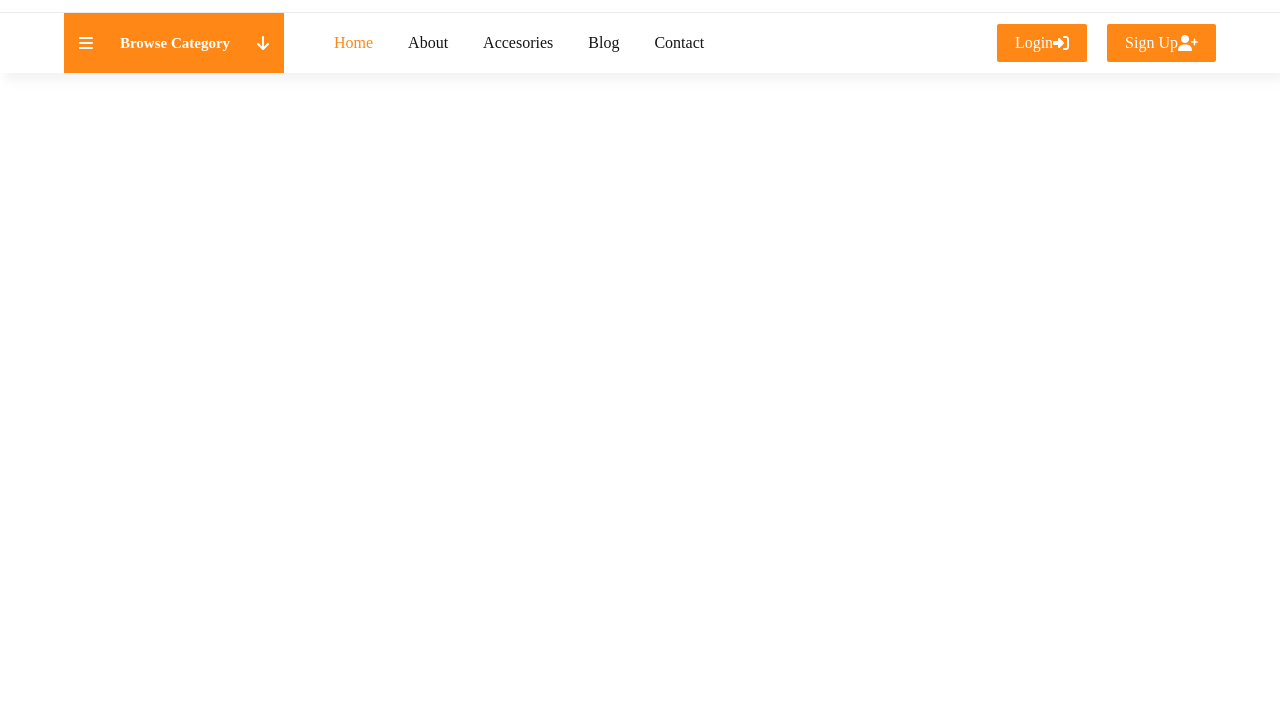
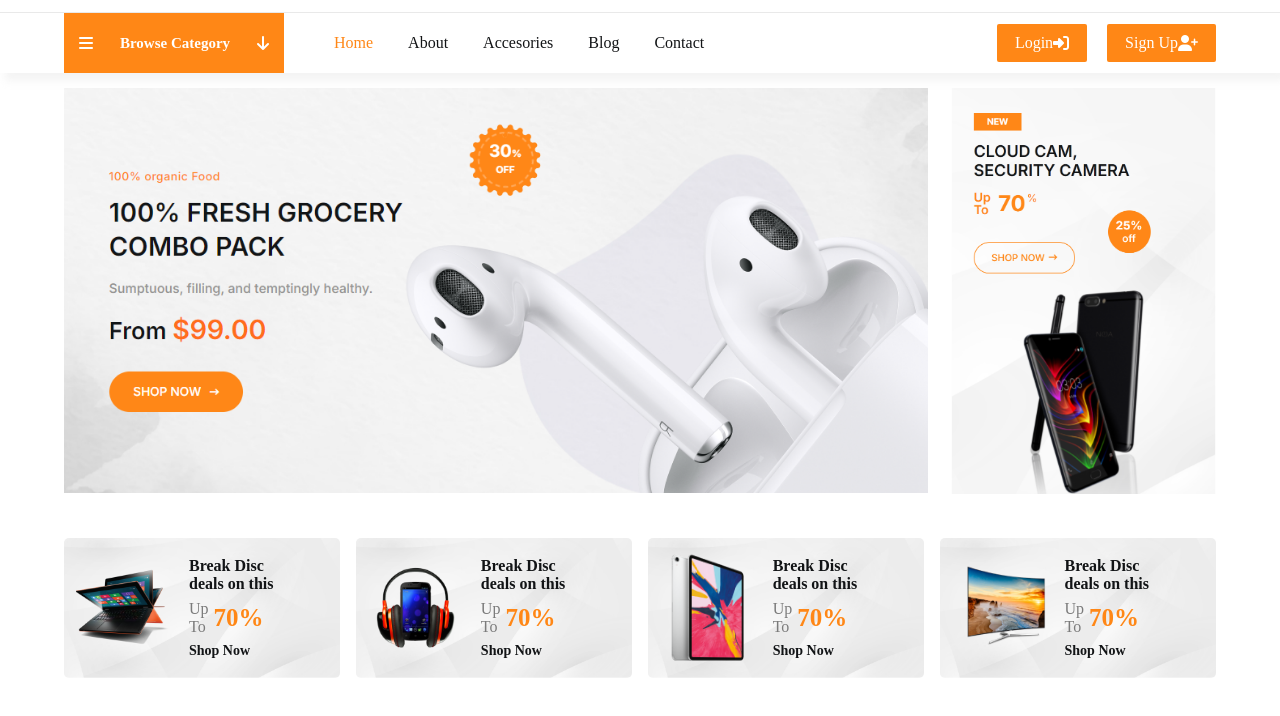
Before and after one commit to GitAbdalla/Ecommerce-Website, a plain HTML site: page index.html in a window 1280 px wide. Shown: the part 112-828 px from the top of the page. Before the commit the page ends 800 px from the top, so only its background shows below. Drawn offline with Linux system fonts and the light colour scheme.

Commit message:
added banner

```diff
--- a/CSS/style.css
+++ b/CSS/style.css
@@ -81,6 +81,7 @@ header{
     left: 0;
     right: 0;
     box-shadow: 5px 8px 8px #d1d1d13b ;
+    z-index: 100;
 }
 header .top_header .container{
     display: flex;
@@ -262,3 +263,101 @@ header .bottom_header .nav_links li.active a
 
 
 /*---------Slider----------*/
+.slider{
+    position: relative;
+    padding-top: 20px;
+}
+
+.slider .container{
+    display: flex;
+    justify-content: space-between;
+}
+
+.slider  .banner_2{
+    width: 23%;
+    height: 100%;
+    object-fit: cover;
+}
+
+.slider  .banner_2 a{
+    height: 100%;
+    width: 100%;
+}
+
+.swiper-slide {
+    flex: 0 0 100%;
+    width: 100%;
+  }
+.slider .container .slide-swp{
+    width: 75%;
+    overflow: hidden;
+    position: relative;
+}
+
+.swiper-wrapper {
+    display: flex;
+    transition: transform 0.5s ease-in-out;
+    width: 100%;
+  }
+
+.slider .container .slide-swp .swiper-pagination span{
+    background: #fff;
+    opacity: 1;
+}
+
+.swiper-pagination-bullet-active{
+    background: var(--main_color) !important;
+    width: 34px !important;
+    height: 8px !important;
+    border-radius: 30px !important;
+}
+
+.banners_4{
+    margin: 40px 0;
+}
+.banners_4 .container{
+    display: flex;
+    justify-content: space-between;
+}
+.banners_4 .container .box{
+    width: 24%;
+    background-image: url(../img/bg_banner3.jpg);
+    background-size: cover;
+    background-position: center;
+    border-radius: 5px;
+    display: flex;
+    align-items: center;
+    gap: 15px;
+    padding: 12px 10px;
+    position: relative;
+}
+.banners_4 .container .box img{
+    width: 100px;
+    transition: 0.3;
+}
+.banners_4 .container .box:hover img{
+    scale: 1.05;
+}
+.banners_4 .container .box h5{
+    font-size: 16px;
+}
+.banners_4 .container .box .sale{
+    display: flex;
+    align-items: center;
+    gap: 5px;
+    margin: 7px 0;
+}
+.banners_4 .container .box .sale span{
+    font-size: 25px;
+    font-weight: bold;
+}
+.banners_4 .container .box h6{
+    font-size: 14px;
+    font-weight: bold;
+}
+.banners_4 .container .box .link_btn{
+position: absolute;
+width: 100%;
+height: 100%;
+background-color:transparent;
+}
--- a/JS/main.js
+++ b/JS/main.js
@@ -3,3 +3,34 @@
 function openCategoryList(){
     category_nav_list.classList.toggle("active")
 }
+
+
+
+
+document.addEventListener("DOMContentLoaded", function () {
+  const wrapper = document.querySelector('.swiper-wrapper');
+  const slides = document.querySelectorAll('.swiper-slide');
+  const pagination = document.querySelector('.swiper-pagination');
+  let currentSlide = 0;
+
+  slides.forEach((_, index) => {
+    const bullet = document.createElement('span');
+    if (index === 0) bullet.classList.add('swiper-pagination-bullet-active');
+    pagination.appendChild(bullet);
+  });
+
+  const bullets = pagination.querySelectorAll('span');
+
+  function showSlide(index) {
+    wrapper.style.transform = `translateX(-${index * 100}%)`;
+    bullets.forEach(b => b.classList.remove('swiper-pagination-bullet-active'));
+    bullets[index].classList.add('swiper-pagination-bullet-active');
+  }
+
+  function nextSlide() {
+    currentSlide = (currentSlide + 1) % slides.length;
+    showSlide(currentSlide);
+  }
+
+  setInterval(nextSlide, 4000);
+});
--- a/index.html
+++ b/index.html
@@ -93,6 +93,100 @@
         </div>
     </header>
 
+
+    <div class="slider">
+        <div class="container">
+
+
+            <!-- Swiper -->
+            <div class="slide-swp mySwiper">
+
+                <div class="swiper-wrapper">
+                    <div class="swiper-slide">
+                        <a href="#"><img src="img/banner_home1.png" alt=""></a>
+                    </div>
+                    <div class="swiper-slide">
+                        <a href="#"><img src="img/banner_home2.png" alt=""></a>
+                    </div>
+
+
+                </div>
+                <div class="swiper-pagination"></div>
+
+            </div>
+
+
+            <div class="banner_2">
+                <a href="#"><img src="img/banner_home3.png" alt=""></a>
+            </div>
+
+        </div>
+    </div>
+
+
+
+
+
+    <div class="banners_4">
+        <div class="container">
+            <div class="box">
+                <a href="#" class="link_btn"></a>
+
+                <img src="img/banner3_1.png" alt="">
+                <div class="text">
+                    <h5>Break Disc</h5>
+                    <h5>deals on this</h5>
+                    <div class="sale">
+                        <p>Up <br> To</p>
+                        <span>70%</span>
+                    </div>
+                    <h6>Shop Now</h6>
+                </div>
+            </div>
+            <div class="box">
+                <a href="#" class="link_btn"></a>
+
+                <img src="img/banner3_3.png" alt="">
+                <div class="text">
+                    <h5>Break Disc</h5>
+                    <h5>deals on this</h5>
+                    <div class="sale">
+                        <p>Up <br> To</p>
+                        <span>70%</span>
+                    </div>
+                    <h6>Shop Now</h6>
+                </div>
+            </div>
+            <div class="box">
+                <a href="#" class="link_btn"></a>
+
+                <img src="img/banner3_2.png" alt="">
+                <div class="text">
+                    <h5>Break Disc</h5>
+                    <h5>deals on this</h5>
+                    <div class="sale">
+                        <p>Up <br> To</p>
+                        <span>70%</span>
+                    </div>
+                    <h6>Shop Now</h6>
+                </div>
+            </div>
+            <div class="box">
+                <a href="#" class="link_btn"></a>
+
+                <img src="img/banner3_4.png" alt="">
+                <div class="text">
+                    <h5>Break Disc</h5>
+                    <h5>deals on this</h5>
+                    <div class="sale">
+                        <p>Up <br> To</p>
+                        <span>70%</span>
+                    </div>
+                    <h6>Shop Now</h6>
+                </div>
+            </div>
+           </div>
+    </div>
     <script src="JS/main.js"></script>
 </body>
 </html>
```
